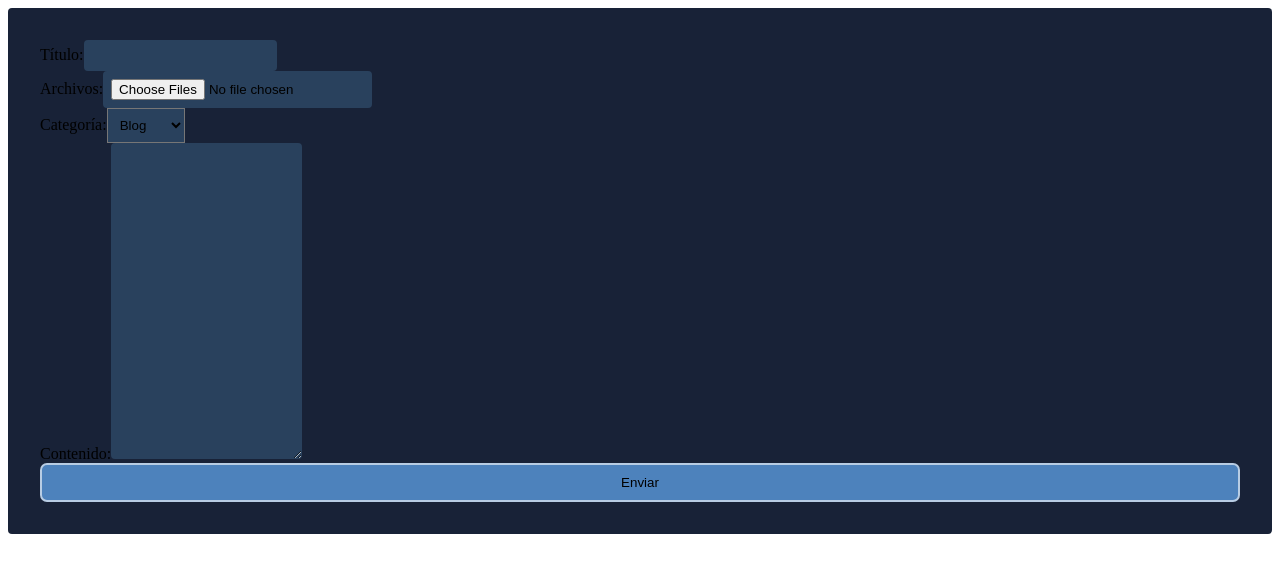
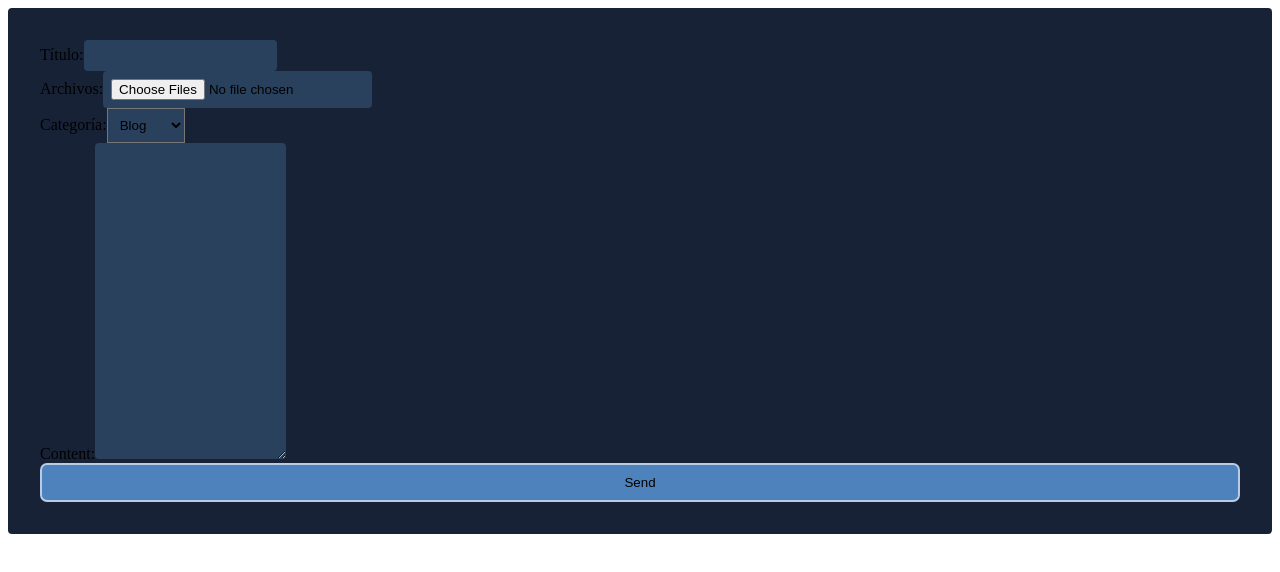
Before and after one commit to fernando061/proyect_redi, a Next.js app in the folder frontend/: page /publish/components/form in a window 1280 px wide. Shown: the top 572 px of the page. Built offline with nearby package versions, Linux system fonts and the light colour scheme.

Commit message:
add styles

```diff
--- a/frontend/pages/blog/[blogId].js
+++ b/frontend/pages/blog/[blogId].js
@@ -46,13 +46,14 @@ const BlogDetail = () => {
               alt={`Image related to ${blogDetails.title}`}
               width={550}
               height={400}
+              className="rounded-xl"
 
             />
           </div>
         )}
-        <div className="md:w-1/2">
+        <div className="md:w-1/2 prose">
           {blogDetails ? (
-            <div className="prose">
+            <div>
               <h1 className="text-3xl font-bold mb-4">{blogDetails.title}</h1>
               <p>{blogDetails.content}</p>
               {/* Otros detalles del blog según tu modelo de datos */}
--- a/frontend/pages/publish/components/form.jsx
+++ b/frontend/pages/publish/components/form.jsx
@@ -45,14 +45,14 @@ const MyForm = () => {
               <option value="news">News</option>
               <option value="others">Others</option>
             </select>
-            {errors.category && <span className={styles.error}>Selecciona una categoría</span>}
+            {errors.category && <span className={styles.error}>Select a category</span>}
           </div>
           <div className='flex flex-col mb-4'>
-            <label htmlFor="content"  className="text-sm md:text-base">Contenido:</label>
+            <label htmlFor="content"  className="text-sm md:text-base">Content:</label>
             <textarea {...register('content', { required: true })} id="content" className="p-2 text-sm md:text-base" />
-            {errors.content && <span className={styles.error}>Este campo es obligatorio</span>}
+            {errors.content && <span className={styles.error}>This fiel is required</span>}
           </div>
-          <button type="submit" className="py-2 px-4 text-sm md:text-base">Enviar</button>
+          <button type="submit" className="py-2 px-4 text-sm md:text-base">Send</button>
         </form>
       );
 }
```
